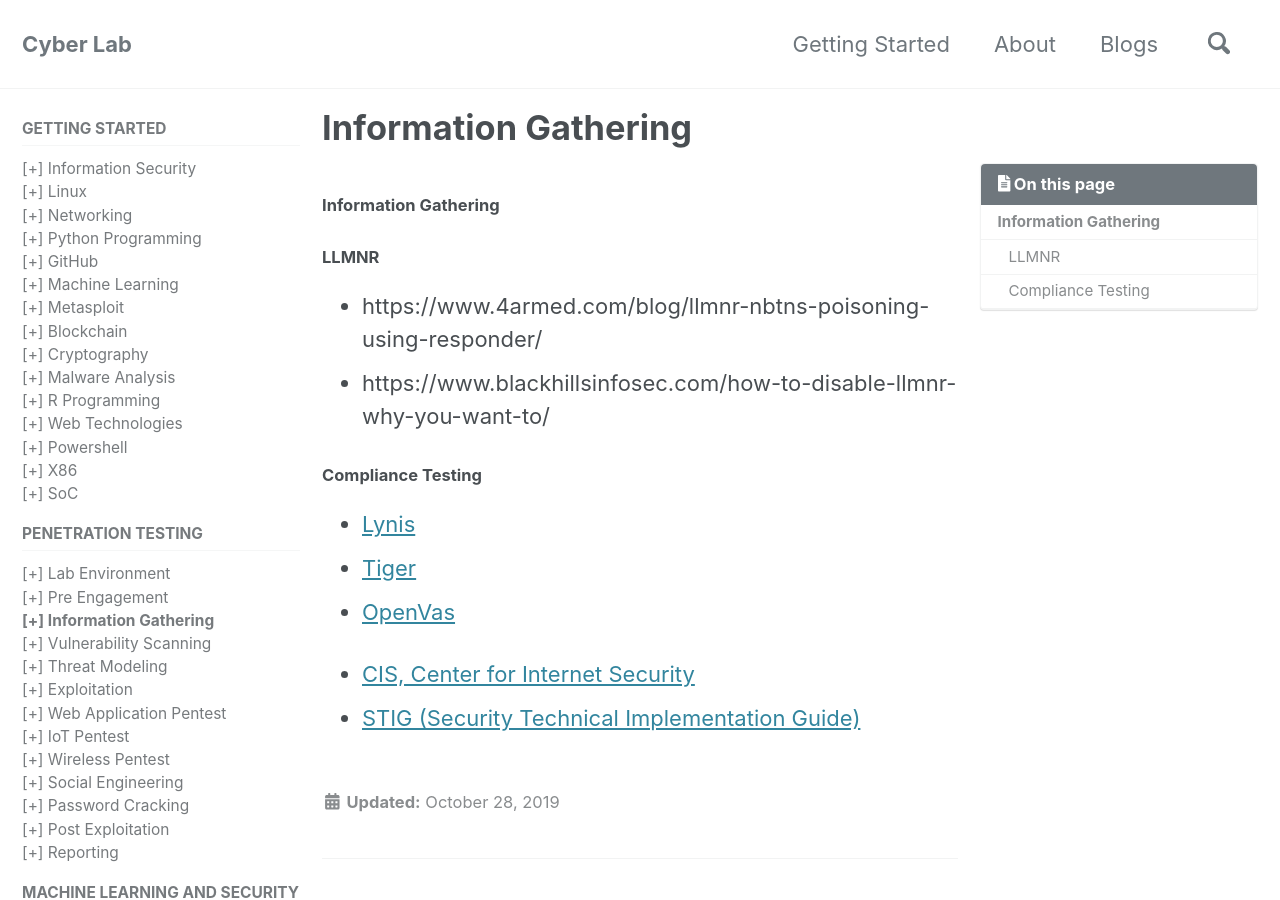
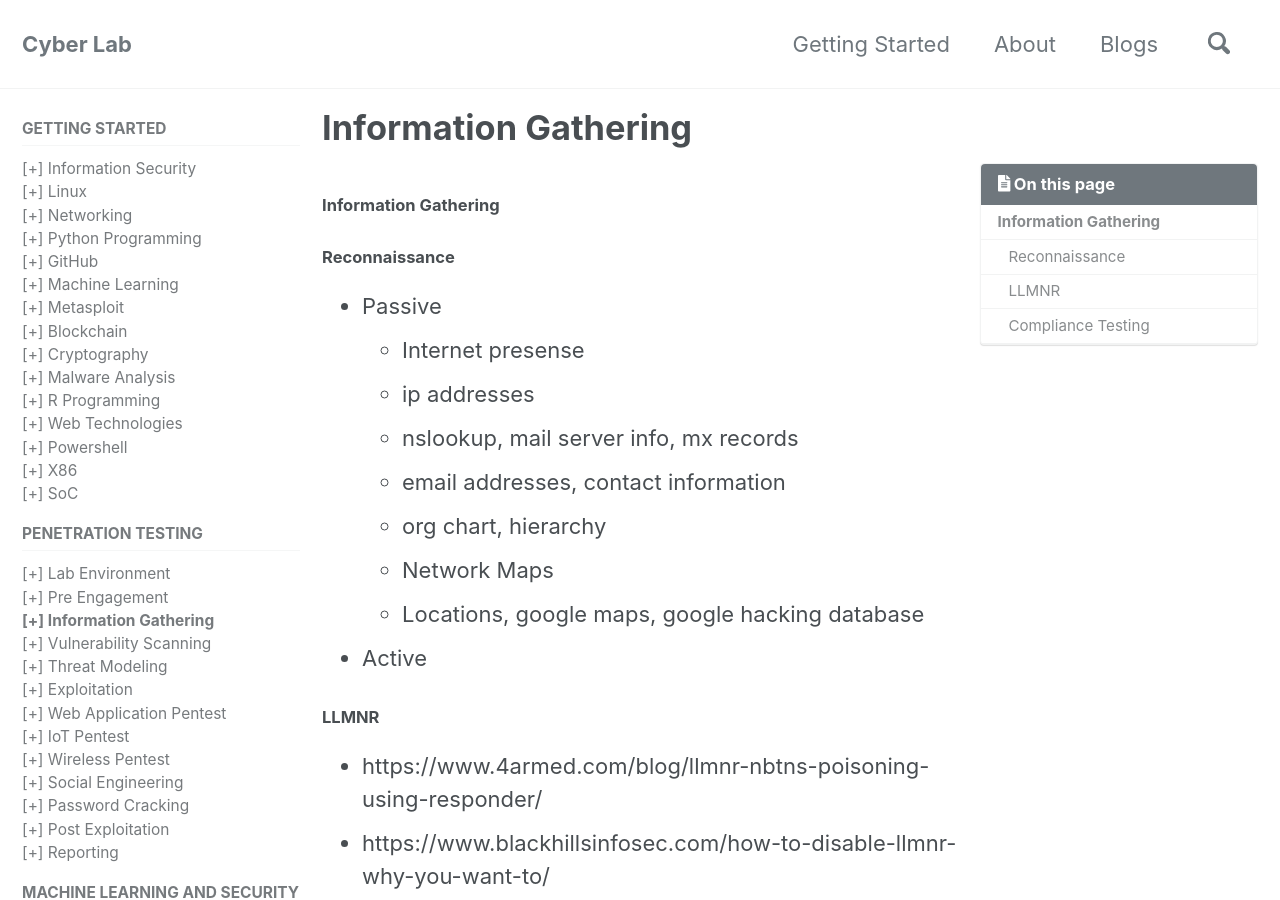
Before and after one commit to mohareti/cyberlab, a Jekyll site: the page built from _pentest/02_info-gathering.md, in a window 1280 px wide and 900 px high. Built offline with Jekyll 4.4.1, drawn with Linux system fonts in a browser that asks for light colours; cached includes are drawn as plain includes; nearby versions of some CDN libraries.

Commit message:
Update 02_info-gathering.md

```diff
--- a/_pentest/02_info-gathering.md
+++ b/_pentest/02_info-gathering.md
@@ -5,6 +5,17 @@ toc: true
 ---
 
 #### Information Gathering
+##### Reconnaissance
+  - Passive
+    - Internet presense
+    - ip addresses
+    - nslookup, mail server info, mx records
+    - email addresses, contact information
+    - org chart, hierarchy
+    - Network Maps
+    - Locations, google maps, google hacking database
+  - Active
+
 ##### LLMNR
 - https://www.4armed.com/blog/llmnr-nbtns-poisoning-using-responder/
 - https://www.blackhillsinfosec.com/how-to-disable-llmnr-why-you-want-to/
```
